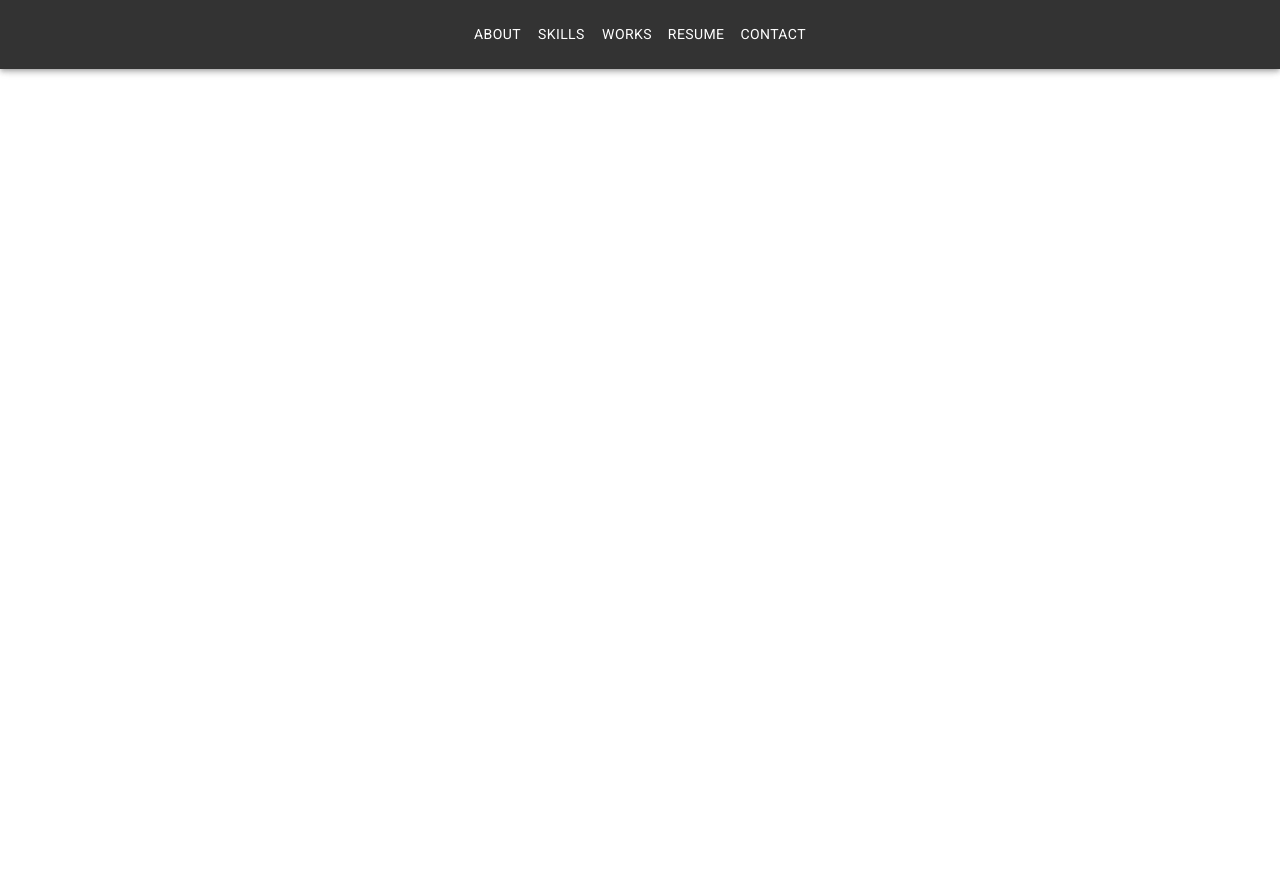
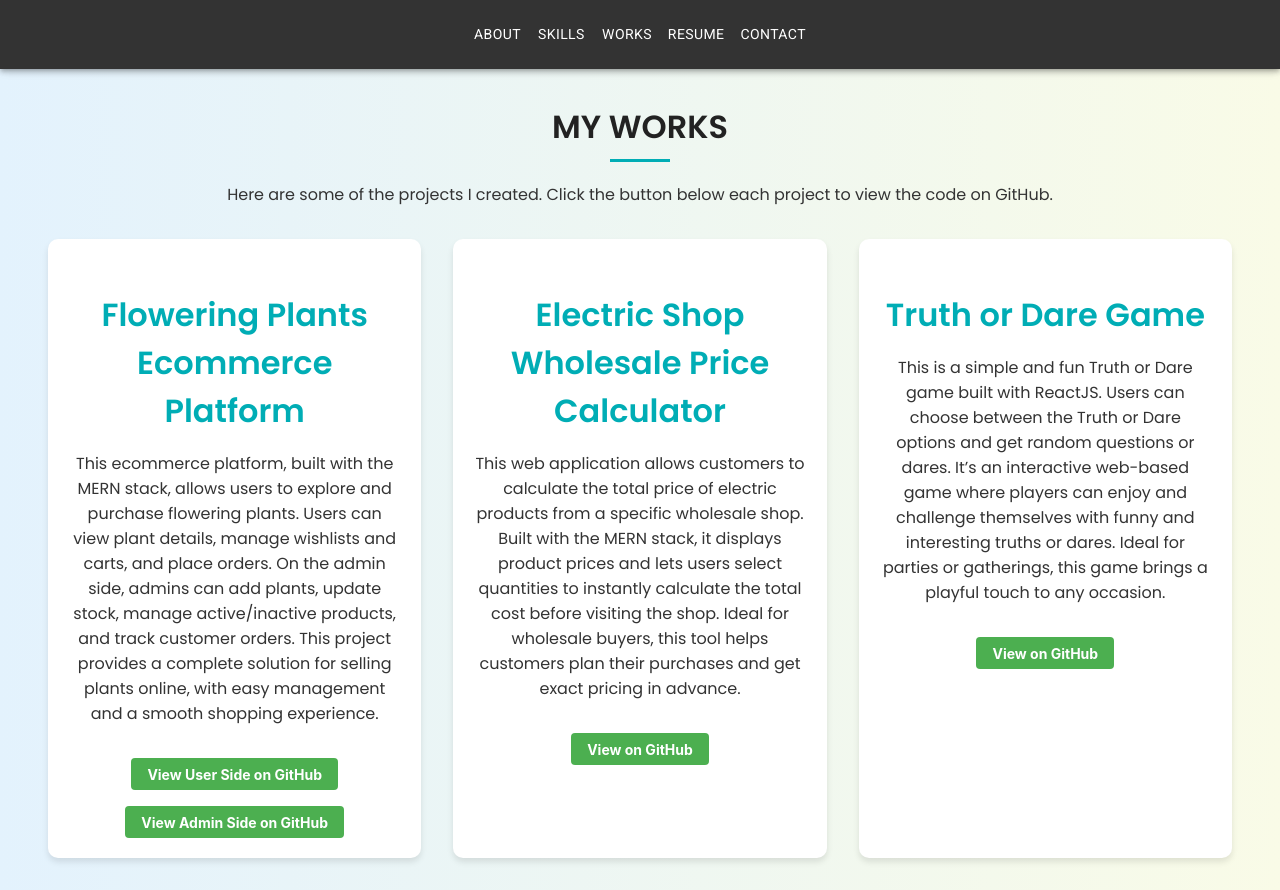
Before and after one commit to muhsina-km/portfolio-Muhsina-km, a React (Create React App) app: page /works in a window 1280 px wide. Before the commit the page ends 800 px from the top, so only its background shows below. Built offline with nearby package versions, Linux system fonts and the light colour scheme.

Commit message:
Add files via upload

```diff
--- a/public/index.html
+++ b/public/index.html
@@ -9,7 +9,6 @@
     <meta name="theme-color" content="#000000" />
     <meta
       name="Muhsina km"
-      content="Portfolio"
     />
     <link rel="apple-touch-icon" href="%PUBLIC_URL%/logo192.png" />
     <!--
--- a/src/App.js
+++ b/src/App.js
@@ -5,6 +5,7 @@ import Home from './components/Home';
 import Skills from './components/Skills';
 import Resume from './components/Resume';
 import Contact from './components/Contact';
+import Work from './components/Works';
 
 
 const App = () => {
@@ -15,6 +16,7 @@ const App = () => {
 
         <Route path="/" element={<Home />} />
         <Route path="/skills" element={<Skills />} />
+        <Route path="/works" element={<Work />} />
         <Route path="/resume" element={<Resume />} />
         <Route path="/contact" element={<Contact />} />
 
--- a/src/components/Resume.jsx
+++ b/src/components/Resume.jsx
@@ -55,15 +55,21 @@ const Resume = () => {
           <li>
             <strong>E-commerce Website for Flowering Plants</strong>
             <p>
-              Developed a MERN stack application with features like secure login, dynamic product catalog, advanced search,
-              and a seamless shopping experience.
+            Developed an e-commerce website for flowering plants using the MERN stack,
+            offering features like secure user authentication, dynamic product catalogs,
+            and advanced search filters. Enabled users to track ordersand streamlined inventory
+            management for admins. Designed a responsive interface
+            for seamless shopping across all devices.
             </p>
           </li>
           <li>
             <strong>Hospital Management System</strong>
             <p>
-              Created a Java-based application for managing hospital workflows, integrating Spring Framework and Hibernate
-              for backend processes.
+            Developed a hospital management system with a user-friendly interface and robust backend using Java.
+            Utilized MySQL/PostgreSQL with JDBC for managing patient records, staff details, and medical inventory.
+            Implemented Spring and Hibernate frameworks for efficient data handling and application management.
+            Employed Git for version control and JUnit for thorough testing, ensuring system reliability and
+            performance. Development was conducted using Eclipse/IntelliJ IDEA.
             </p>
           </li>
         </ul>
@@ -72,18 +78,28 @@ const Resume = () => {
       <section className="technical-proficiency">
         <h3>Technical Proficiency</h3>
         <div className="skills-list">
+          <ul>
           <div className="skills-category">
+            <li>
             <strong>Frontend:</strong> HTML, CSS, JavaScript, React.js, Bootstrap
+            </li>
           </div>
           <div className="skills-category">
+          <li>
             <strong>Backend:</strong> Java (Spring Framework, Hibernate), Node.js
+            </li>
           </div>
           <div className="skills-category">
+            <li>
             <strong>Database:</strong> MySQL, MongoDB, PostgreSQL
+            </li>
           </div>
           <div className="skills-category">
+            <li>
             <strong>Tools:</strong> Git, Eclipse, VS Code
+            </li>
           </div>
+          </ul>
         </div>
       </section>
 
@@ -101,8 +117,10 @@ const Resume = () => {
       <section className="strengths">
         <h3>Strengths</h3>
         <p>
-          Quick learner and highly motivated to explore new technologies.<br />
-          Strong analytical and problem-solving skills.
+          <ul>
+          <li>Quick learner and highly motivated to explore new technologies.</li>
+          <li>Strong analytical and problem-solving skills.</li>
+          </ul>
         </p>
       </section>
     </div>
--- /dev/null
+++ b/src/components/Works.css
@@ -0,0 +1,99 @@
+.work-page {
+    text-align: center;
+    padding: 2rem;
+  }
+
+  .works-title {
+    font-size: 2rem;
+    color: #222;
+    margin-bottom: 20px;
+    font-weight: bold;
+    text-transform: uppercase;
+    position: relative;
+    animation: slideInFromTop 1s ease-out;
+  }
+
+  .works-title::after {
+    content: "";
+    display: block;
+    width: 60px;
+    height: 3px;
+    background: #00adb5;
+    margin: 8px auto 0;
+    animation: expandLine 1.2s ease-out;
+  }
+
+  .work-cards {
+    display: grid;
+    grid-template-columns: repeat(auto-fit, minmax(250px, 1fr));
+    gap: 2rem;
+    margin-top: 2rem;
+    padding: 0 1rem;
+  }
+
+  .work-card {
+    background-color: #fff;
+  padding: 20px;
+  border-radius: 10px;
+  box-shadow: 0 4px 6px rgba(0, 0, 0, 0.1);
+  transition: transform 0.3s ease, box-shadow 0.3s ease;
+  overflow: hidden;
+  position: relative;
+  }
+
+  .work-card::before {
+    content: "";
+    position: absolute;
+    top: 0;
+    left: 0;
+    width: 100%;
+    height: 100%;
+    background: linear-gradient(135deg, rgba(0, 173, 181, 0.15), rgba(0, 173, 181, 0));
+    opacity: 0;
+    transition: opacity 0.3s ease;
+  }
+
+  .work-card:hover {
+    transform: translateY(-8px);
+    box-shadow: 0 8px 16px rgba(0, 0, 0, 0.2);
+  }
+
+  .work-card:hover::before {
+    opacity: 1;
+  }
+
+  .work-button {
+    display: inline-block;
+    margin-top: 1rem;
+    padding: 0.5rem 1rem;
+    background-color: #4CAF50;
+    color: white;
+    border: none;
+    border-radius: 4px;
+    text-decoration: none;
+    font-weight: bold;
+    transition: background-color 0.3s ease, transform 0.2s ease;
+  }
+
+  .work-button:hover {
+    background-color: #4CAF50;
+    transform: scale(1.1);
+  }
+
+
+  @keyframes fadeIn {
+    from {
+      opacity: 0;
+      transform: translateY(20px);
+    }
+    to {
+      opacity: 1;
+      transform: translateY(0);
+    }
+  }
+
+  @media (max-width: 768px) {
+    .work-cards {
+      grid-template-columns: 1fr;
+    }
+  }
--- a/src/components/Works.jsx
+++ b/src/components/Works.jsx
@@ -0,0 +1,83 @@
+import React from "react";
+import "./Works.css";
+import { Button } from "antd";
+
+const works = [
+  {
+    title: "Flowering Plants Ecommerce Platform",
+    description:
+      "This ecommerce platform, built with the MERN stack, allows users to explore and purchase flowering plants. Users can view plant details, manage wishlists and carts, and place orders. On the admin side, admins can add plants, update stock, manage active/inactive products, and track customer orders. This project provides a complete solution for selling plants online, with easy management and a smooth shopping experience.",
+    githubLinks: {
+      userSide: "https://github.com/muhsina-km/bloomingbuds-userside",
+      adminSide: "https://github.com/muhsina-km/bloomingbuds-adminside",
+    },
+  },
+  {
+    title: "Electric Shop Wholesale Price Calculator",
+    description:
+      "This web application allows customers to calculate the total price of electric products from a specific wholesale shop. Built with the MERN stack, it displays product prices and lets users select quantities to instantly calculate the total cost before visiting the shop. Ideal for wholesale buyers, this tool helps customers plan their purchases and get exact pricing in advance.",
+    githubLink: "https://github.com/muhsina-km/electricshop",
+  },
+  {
+    title: "Truth or Dare Game",
+    description:
+      "This is a simple and fun Truth or Dare game built with ReactJS. Users can choose between the Truth or Dare options and get random questions or dares. It’s an interactive web-based game where players can enjoy and challenge themselves with funny and interesting truths or dares. Ideal for parties or gatherings, this game brings a playful touch to any occasion.",
+    githubLink: "https://github.com/muhsina-km/truthordare",
+  },
+];
+
+const Work = () => {
+  return (
+    <div className="work-page" style={{ marginTop: "50px" }}>
+      <h1 className="works-title">My Works</h1>
+      <p>
+        Here are some of the projects I created. Click the button below
+        each project to view the code on GitHub.
+      </p>
+      <div className="work-cards">
+        {works.map((work, index) => (
+          <div key={index} className="work-card">
+            <h3>{work.title}</h3>
+            <p>{work.description}</p>
+            {work.githubLinks ? (
+              // If there are both user and admin links, display two buttons
+              <>
+                <Button
+                  href={work.githubLinks.userSide}
+                  type="success"
+                  target="_blank"
+                  rel="noopener noreferrer"
+                  className="work-button"
+                >
+                  View User Side on GitHub
+                </Button>
+                <Button
+                  href={work.githubLinks.adminSide}
+                  type="success"
+                  target="_blank"
+                  rel="noopener noreferrer"
+                  className="work-button"
+                >
+                  View Admin Side on GitHub
+                </Button>
+              </>
+            ) : (
+              // If only one link exists, display one button
+              <Button
+                href={work.githubLink}
+                type="success"
+                target="_blank"
+                rel="noopener noreferrer"
+                className="work-button"
+              >
+                View on GitHub
+              </Button>
+            )}
+          </div>
+        ))}
+      </div>
+    </div>
+  );
+};
+
+export default Work;
```
Also changed, not shown: 1 other file (tests, documents, lock files or other folders).
